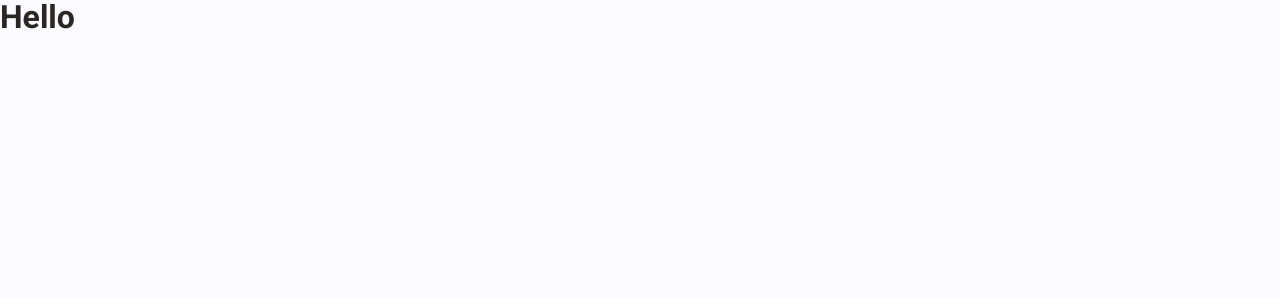
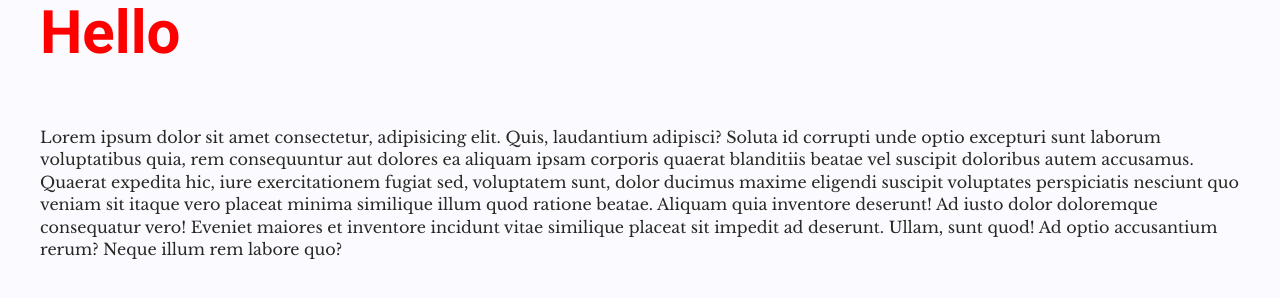
Before and after one commit to Vince-M/89950-SE_WPG-2023, a website: page index.html in a window 1280 px wide. Drawn offline with nearby package versions, Linux system fonts and the light colour scheme.

Commit message:
init commit styles. add wrapper stylesheet. inital layout of index

```diff
--- a/app/scss/components/footer.scss
+++ b/app/scss/components/footer.scss
@@ -1,12 +1 @@
 @use '../util' as *;
-
-.footer {
-  background-color: var(--darkGreen);
-  width: 100%;
-  height: rem(20);
-
-  h1 {
-    font-size: rem(20);
-    color: var(--black);
-  }
-}
--- a/app/scss/components/header.scss
+++ b/app/scss/components/header.scss
@@ -1 +1,6 @@
 @use '../util' as *;
+
+h1 {
+  font-size: rem(60);
+  color: red;
+}
--- a/app/scss/globals/_index.scss
+++ b/app/scss/globals/_index.scss
@@ -1,4 +1,5 @@
 @forward 'boilerplate';
+@forward 'wrapper';
 @forward 'typography';
 @forward 'colors';
 @forward 'fonts';
--- /dev/null
+++ b/app/scss/globals/_wrapper.scss
@@ -0,0 +1,6 @@
+@use '../util' as *;
+
+.wrapper {
+  width: min(100% - rem(40), rem(1200));
+  margin-inline: auto;
+}
--- a/app/scss/globals/colors.scss
+++ b/app/scss/globals/colors.scss
@@ -1,5 +1,5 @@
 :root {
-  --darkGreen: ; // rgb(1, 77, 60), #014D3C
+  --darkGreen: hsl(167, 97%, 15%);// rgb(1, 77, 60), #014D3C
   --nwcGreen: hsl(166, 100%, 20%); // rgb(0,102,79), #00664f
   --lightGreen: hsl(109, 61%, 43%); // rgb(67, 176, 42), #43b02a
   --northernBlue: hsl(208, 100%, 33.5%); // rgb(0, 92, 171), #005cab
--- a/index.html
+++ b/index.html
@@ -14,6 +14,16 @@
   <script defer src="dist/script.js"></script>
 </head>
 <body>
-  <h1>Hello</h1>
+  <header></header>
+  <main>
+    <article>
+      <section class="wrapper">
+        <h1>Hello</h1>
+        <p>Lorem ipsum dolor sit amet consectetur, adipisicing elit. Quis, laudantium adipisci? Soluta id corrupti unde optio excepturi sunt laborum voluptatibus quia, rem consequuntur aut dolores ea aliquam ipsam corporis quaerat blanditiis beatae vel suscipit doloribus autem accusamus. Quaerat expedita hic, iure exercitationem fugiat sed, voluptatem sunt, dolor ducimus maxime eligendi suscipit voluptates perspiciatis nesciunt quo veniam sit itaque vero placeat minima similique illum quod ratione beatae. Aliquam quia inventore deserunt! Ad iusto dolor doloremque consequatur vero! Eveniet maiores et inventore incidunt vitae similique placeat sit impedit ad deserunt. Ullam, sunt quod! Ad optio accusantium rerum? Neque illum rem labore quo?</p>
+      </section>
+    </article>
+  </main>
+  <footer></footer>
+
 </body>
 </html>
```
Also changed, not shown: dist/style.css, 1 other file.
